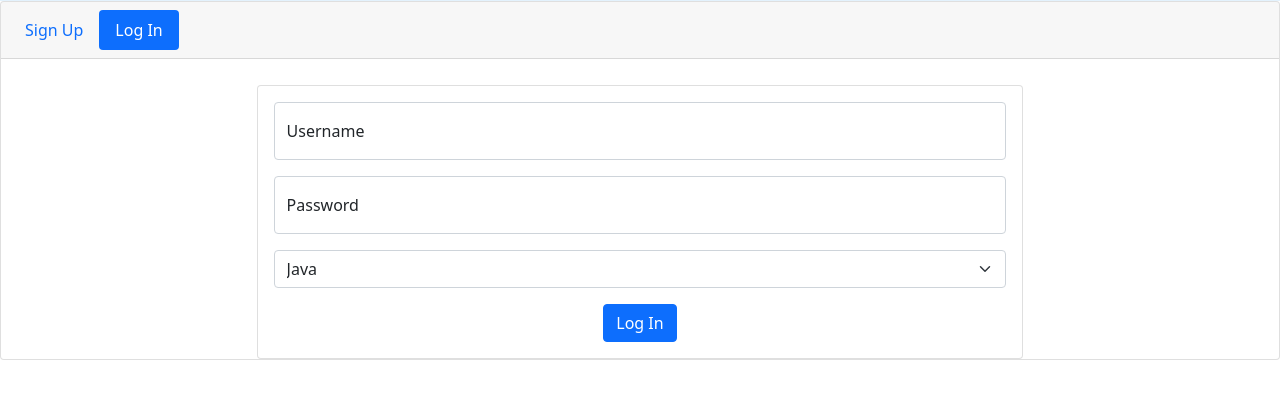
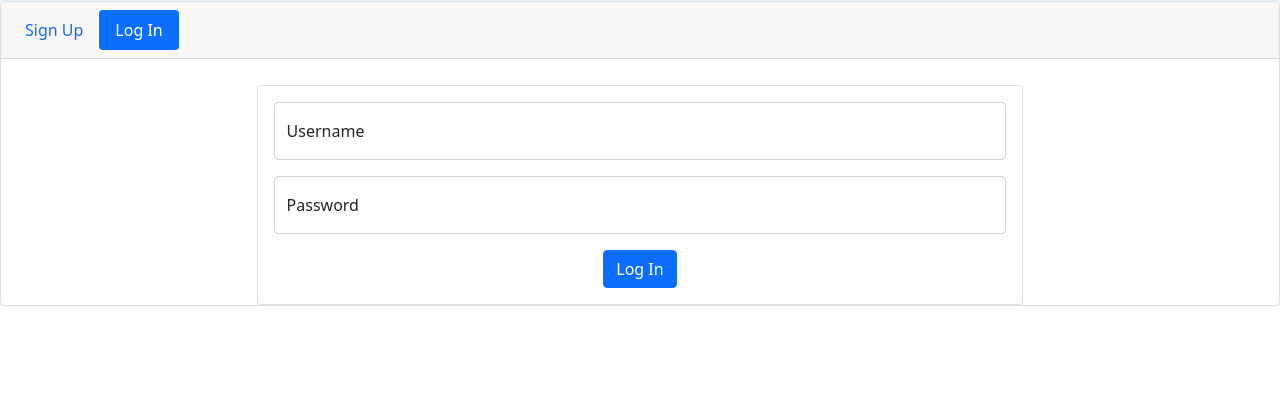
Before and after one commit to saniaJuddha/101280650_lab_test1_chat_app, a website: page userLogIn/login.html in a window 1280 px wide. Shown: the part 71-470 px from the top of the page. Drawn offline with nearby package versions, Linux system fonts and the light colour scheme.

Commit message:
final submission

```diff
--- a/userLogIn/login.html
+++ b/userLogIn/login.html
@@ -32,12 +32,7 @@
                     <input type="password" class="form-control" id="password" placeholder="Password">
                     <label for="floatingPassword">Password</label>
                   </div>
-                  <select class="form-select mb-3" aria-label="Default select example" name="room" id="room">
-                    <option value="java">Java</option>
-                    <option value="python">Python</option>
-                    <option value="c">C++</option>
-                    <option value="covid">Covid-19</option>
-                  </select>
+
                   <input type="submit" class="btn btn-primary" value="Log In" />
             </form>
 
@@ -60,7 +55,7 @@
             event.preventDefault()
             const username = document.getElementById('username').value
             const password = document.getElementById('password').value
-            const room = document.getElementById('room').value
+
 
             const result = await fetch('/api/login', {
                 method: 'POST',
```
Also changed, not shown: index.html (+1 -1 lines), userLogIn/signUp.html (+1 -0 lines).
